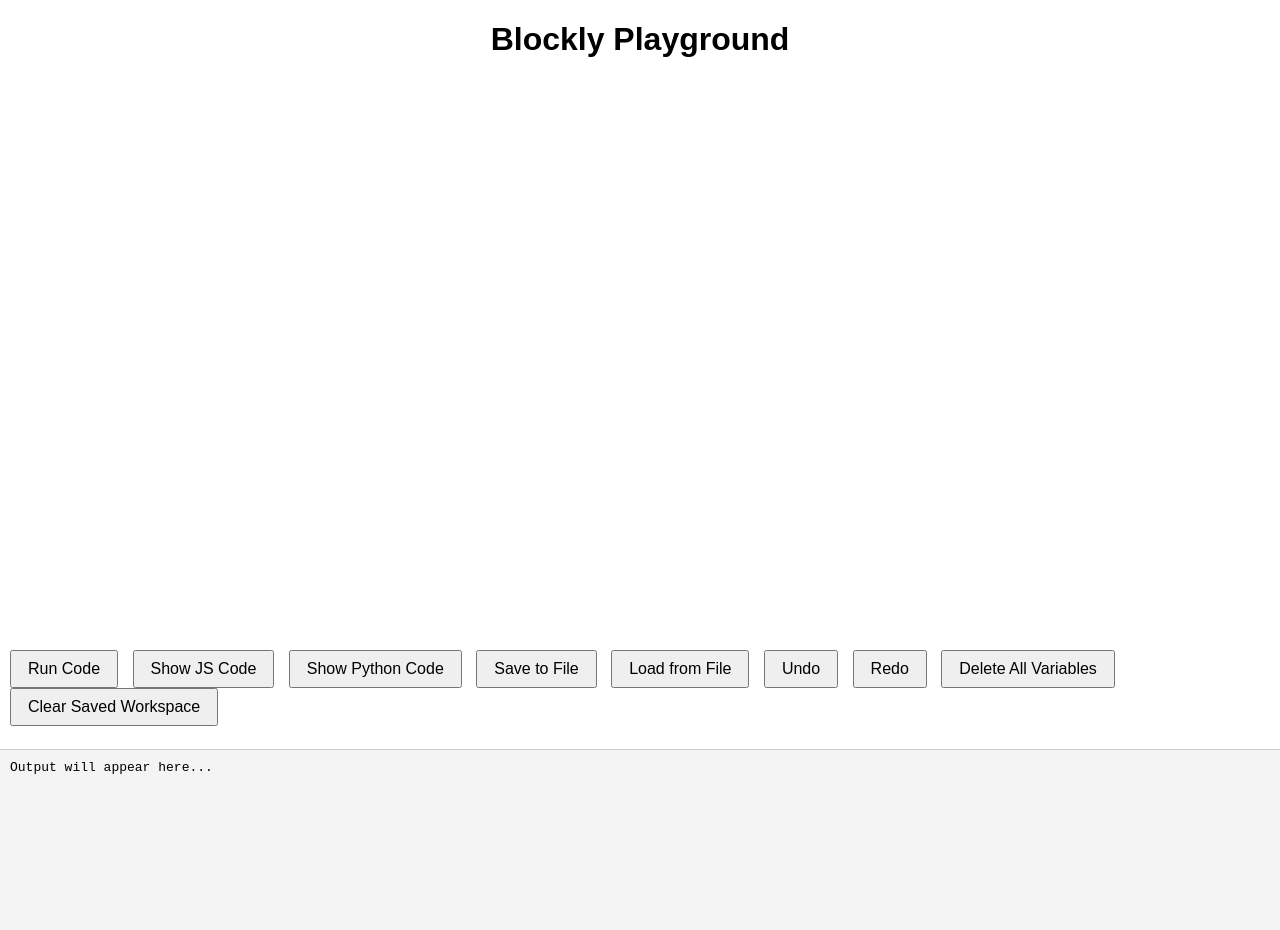
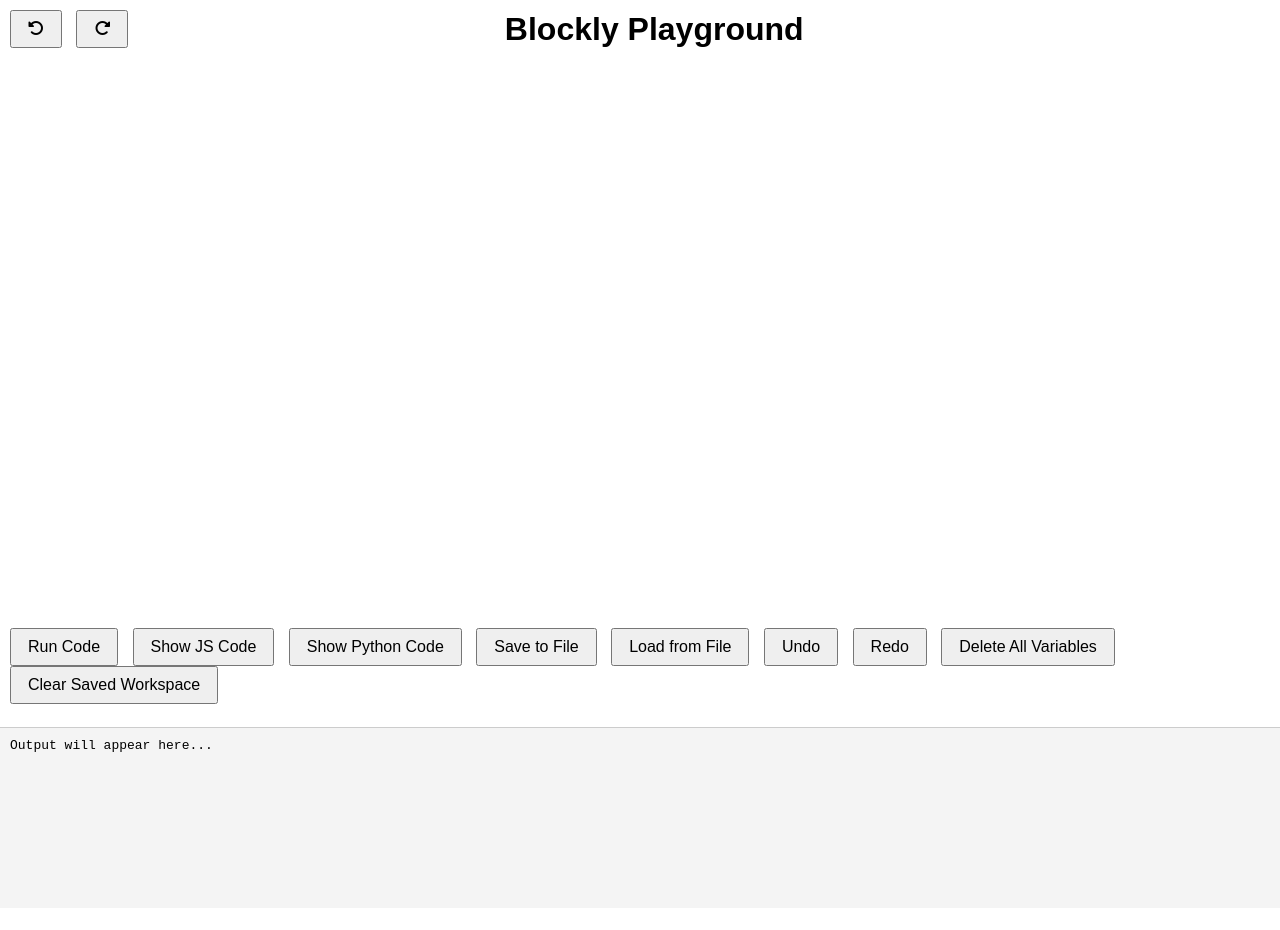
Before and after one commit to Sydney-Robotics-Academy/Sydney-Robotics-Academy.github.io, a plain HTML site: page index.html in a window 1280 px wide. After the commit the page ends 908 px from the top, so only its background shows below. Drawn offline with Linux system fonts and the light colour scheme; a script that the page names is missing.

Commit message:
Update index.html

```diff
--- a/index.html
+++ b/index.html
@@ -17,7 +17,7 @@
     <script src="https://unpkg.com/blockly/javascript.min.js"></script>
 
     <!-- <script src="https://raw.githubusercontent.com/google/blockly-games/refs/heads/master/appengine/turtle/src/blocks.js"></script>    -->
-
+    <link rel="stylesheet" href="https://cdnjs.cloudflare.com/ajax/libs/font-awesome/6.5.0/css/all.min.css">
     <style>
         html,
         body {
@@ -54,7 +54,18 @@
 </head>
 
 <body>
-    <h1 style="text-align: center;">Blockly Playground</h1>
+    <div style="display: flex; align-items: center; justify-content: space-between; padding: 10px;">
+        <div>
+            <button onclick="undo()" title="Undo">
+                <i class="fas fa-undo-alt"></i>
+            </button>
+            <button onclick="redo()" title="Redo">
+                <i class="fas fa-redo-alt"></i>
+            </button>
+        </div>
+        <h1 style="margin: 0 auto;">Blockly Playground</h1>
+        <div style="width: 100px;"></div> <!-- Placeholder to balance the left-side buttons -->
+    </div>
     <div id="blocklyDiv"></div>
     <div id="controls">
         <button onclick="runCode()">Run Code</button>
@@ -360,12 +371,6 @@
                 link.click();
             };
         }
-
-
-
-
-
-
     </script>
 
 </body>
```
